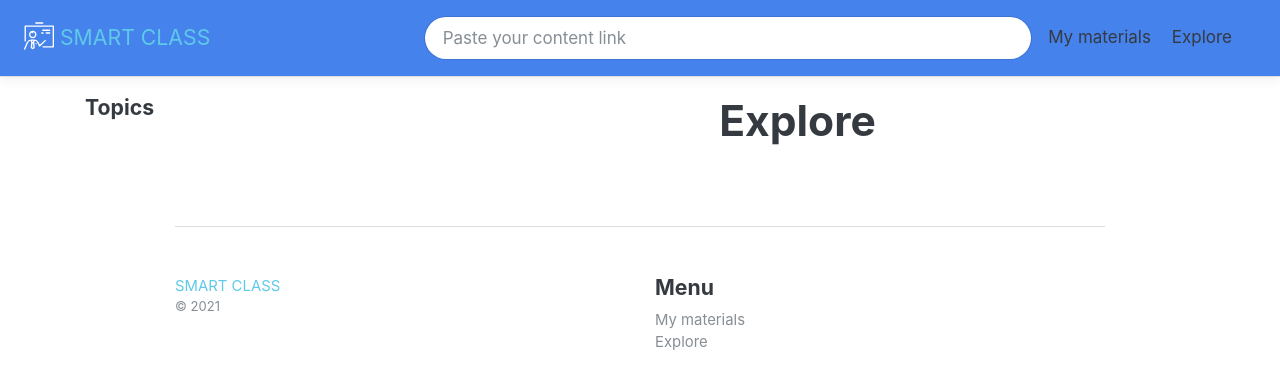
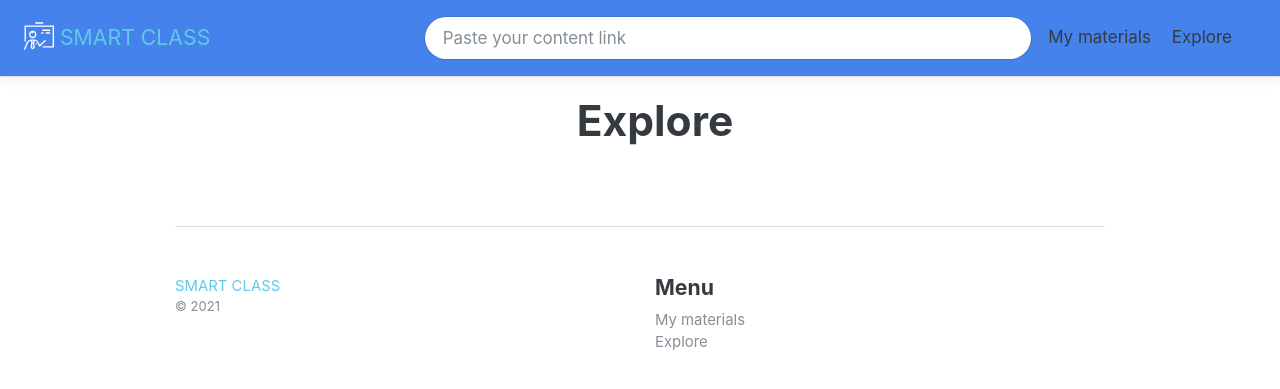
Before and after one commit to gzomer/smartclass, a Flask app: page /explore/ in a window 1280 px wide. Shown: the top 389 px of the page. Run offline with Flask 2, Linux system fonts and the light colour scheme; data that the repository does not hold is empty; some libraries are stand-ins or nearby versions.

Commit message:
Improve contents

```diff
--- a/templates/contents.html
+++ b/templates/contents.html
@@ -4,15 +4,7 @@
 
 <div class="container-lg">
   <div class="row">
-    <div class="col-md-3">
-      <div style="margin-bottom:30px">
-        <h5>Topics</h5>
-        <% for tag in tags %>
-        <a href="/[[explore_url]]/[[tag]]" class="tag badge badge-info">[[tag]]</a>
-        <% endfor %>
-      </div>
-    </div>
-    <div class="col-md-9">
+    <div class="col-md-10 offset-md-1">
       <div style="padding-left: 30px">
         <div class="px-3 pb-md-4 mx-auto text-center">
           <h1>[[title]]</h1>
@@ -21,13 +13,15 @@
         	<% for content in contents %>
         	<div class="col-4">
 	        	<div class="card mb-4">
-		          <div class="card-body">
-		            <h6 class="card-title">
-		            	<a href="/learn/[[content.slug]]/[[content._id]]">[[content.title]]
-                  </a>
-		            </h6>
-		            <p class="card-text">[[content.description]]</p>
-		          </div>
+              <a href="/content/[[content.slug or 'lecture']]/[[content._id]]">
+                <img class="card-img-top" src="https://img.youtube.com/vi/[[content.youtubeId]]/hqdefault.jpg">
+  		          <div class="card-body">
+  		            <h6 class="card-title">
+  		            	[[content.title]]
+  		            </h6>
+  		            <p class="card-text">[[content.description]]</p>
+  		          </div>
+              </a>
 		        </div>
 	       	</div>
 	       	<% endfor %>
```
